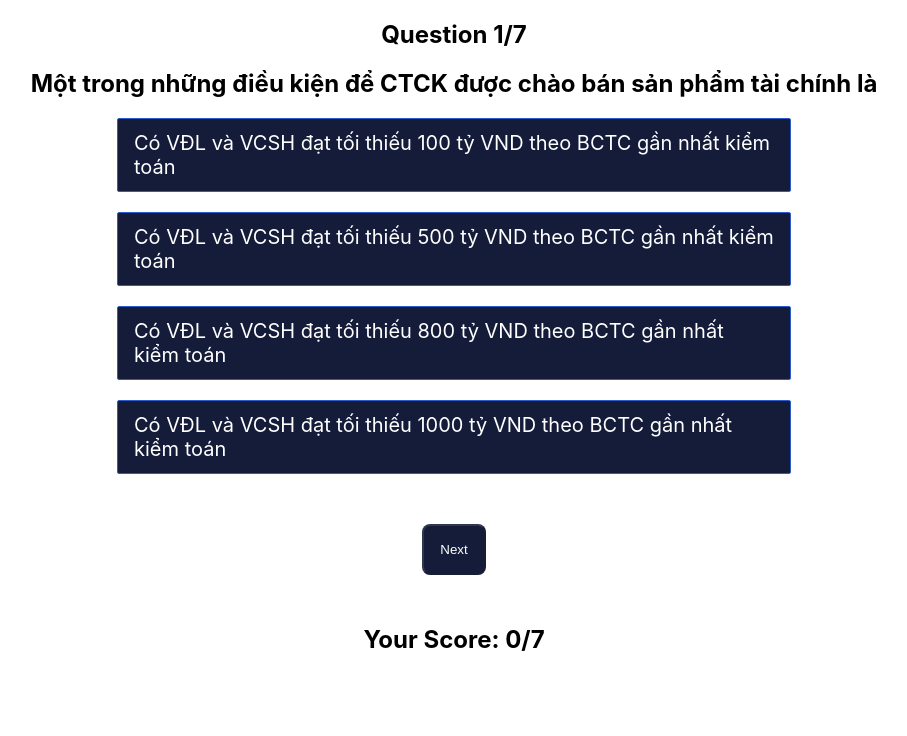
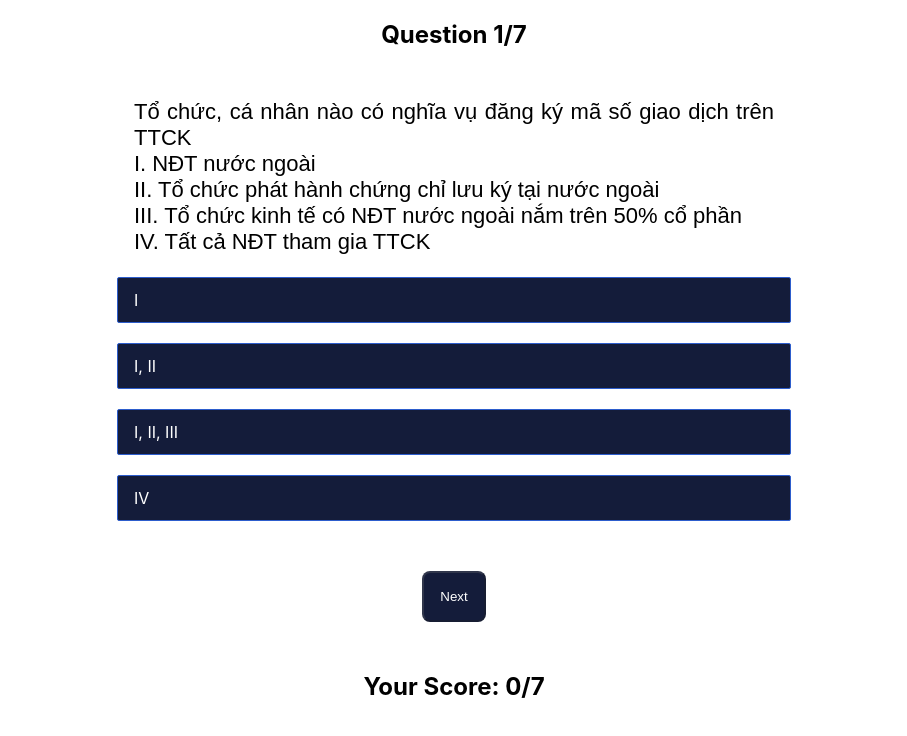
Before and after one commit to ducnguyenhn128/multiple_choice_quiz_app, a React (Create React App) app in the folder quizapp/: page /test in a window 1280 px wide. Shown: the top 736 px of the page, without its empty margins (186-1093 px from the left). Built offline with nearby package versions, Linux system fonts and the light colour scheme.

Commit message:
update question 44

```diff
--- a/quizapp/src/App.css
+++ b/quizapp/src/App.css
@@ -24,6 +24,19 @@ h1 {
   text-align: center;
 }
 
+.question_detail {
+  margin-top: 50px;
+  width: 50%;
+  margin-left: 25%;
+  align-self: start;
+  text-align: justify;
+  white-space: pre-wrap;
+  max-width:50%;
+  font-size: 22px;
+  font-family: sans-serif;
+  padding: 0;
+}
+
 .choice {
   /* height: 60px; */
   margin: 20px auto;
@@ -35,7 +48,7 @@ h1 {
   color: white;
   list-style-type: none;
   text-align: left;
-  font-size: 20px
+  font-size: 16px
 }
 
 .choice:hover {
--- a/quizapp/src/QuestionBank.js
+++ b/quizapp/src/QuestionBank.js
@@ -72,7 +72,7 @@ const questionBank = [
         question: "Phạm vi hoạt động của VP đại diện CTCK, cty quản lý quỹ nước ngoài tại VN KHÔNG bao gồm nội dung nào" ,
         choices: [
             "Thực hiện chức năng văn phòng liên lạc & nghiên cứu thị trường",
-            "Xúc tiến xây dựng các dự án hợp tắc trong lĩnh vực CK & TTCK tại VN" ,
+            "Xúc tiến xây dựng các dự án hợp tác trong lĩnh vực CK & TTCK tại VN" ,
             "Thúc đẩy, giám sát thực hiện dự án do công ty CK, công ty quản lý quỹ nước ngoài tài trợ tại VN",
             "Thực hiện hoạt động kinh doanh CK tại VN"
         ],
@@ -232,7 +232,7 @@ const questionBank = [
         choices: [
             "I, II và III" , 'II, III, IV', 'II, III', 'I,II,IV',
         ],
-        answer: 'I, II, IV'
+        answer: 'I,II,IV'
 
     },
     {
@@ -324,6 +324,117 @@ const questionBank = [
             "Khoản vay phải được hoàn trả duy nhất bằng tiền sau khi được bên cho vay chấp thuận"
         ],
         answer: "Lãi suất cho vay được thoả thuận trên nguyên tắc tuân thủ pháp luật"
+    },
+    // 31 - 90
+    {
+        question: 'Công ty đại chúng được mua lại CP của chính mình không phải đáp ứng quy định nào \n I. Mua lại không quá 30% tổng số cổ phần phổ thông đã bán \nII.Phải thực hiện mua lại CP trong thời hạn 6 tháng, kể từ ngày kết thúc đợt chào bán cổ phiếu để tăng vốn \nIII. Có quyết định mua lại CP để giảm vốn điều lệ được DHCD thông qua\nIV.Có CTCK được chỉ định thực hiện giao dịch',
+        choices: [
+            'I, IV', 'II', 'II,IV', 'Tất cả các phương án trên'
+        ],
+        answer: 'II'
+    },
+    {
+        question:'Các hình thức xử phạt trong xử lý vi phạm hành chính trong lĩnh vực CK bao gồm \nI. Cảnh cáo \nII. Tước quyền sử dụng GCN đăng ký hoạt động văn phòng dại diện, chứng chỉ hành nghề CK từ 03 - 24 tháng \nIII.Tịch thu tang vật vi phạm hành chính, phương tiện được sử dụng để vi phạm hành chính \nĐình chỉ giao dịch chứng khoán có thời hạn từ 01 - 12 tháng',
+        choices: [
+            'I',
+            'I, II',
+            'I, II, IV',
+            'Tất cả các phương án trên'
+        ],
+        answer: 'I, II, IV'
+    },
+    {
+        question: 'Điều kiện nào sau đây là điều kiện niêm yết trái phiếu trên Sở GDCK \nI. Có VĐL đã góp từ 10 tỷ trở lên \nII. Được HĐQT thông qua việc niêm yết \nIII. ROE năm liền trước năm đăng ký tối thiếu 15% \nIV.Phải là trái phiếu đã chào bán ra công chúng',
+        choices: [
+            'I, II', 'III, IV', 'I, II, III', 'IV'
+        ],
+        answer: 'IV'
+    },
+    {
+        question: 'Điều kiện về vốn, vốn chủ sở hữu đối với công ty chứng khoán thực hiện tự doanh chứng khoán phái sinh tối thiếu là',
+        choices: [
+            '500 tỷ',
+            '600 tỷ',
+            '800 tỷ',
+            '900 tỷ'
+        ],
+        answer: '600 tỷ'
+    },
+    {
+        question: 'Điều kiện là thành viên bù trử chung cho hoạt động thanh toán, bù trừ giao dịch chứng khoán phái sinh của CTCK \nI. Là thành viên lưu ký của Tổng công ty lưu ký bù trừ chứng khoán VN \nII. Vốn điều lệ, VCSH từ 1200 tỷ VND \nIII. Vốn điều lệ, VCSH từ 5000 tỷ VND \nIV.Không lỗ 2 năm gần nhất',
+        choices: [
+            'I, II, IV', 'II, IV', 'I, III, IV', 'Tất cả các phương án trên'
+        ],
+        answer: 'I, II, IV'
+    },
+    {
+        question: 'Theo quy định của Luật Chứng khoán, Sở giao dịch CK không có quyền nào sau đây, loại trừ \n I. Ban hành quy chế đăng ký, lưu ký, bù trừ, thanh toán CK sau khi được UBCK chấp thuật \nII. Tạm ngừng đình chỉ hoặc huỷ bỏ giao dịch chứng khoán \nIII.Cháp thuật, huỷ bỏ niêm yết CK tại SGDCK \nIV. Làm trung gian hoà giải theo yêu cầu của thành viên giao dịch khi phát sinh tranh chấp liên quan đến giao dịch CK',
+        choices: [
+            'I', 'I, IV', 'II, III', 'III, IV'
+        ],
+        answer: 'I'
+    },
+    {
+        question: 'Khi xử lý vi phạm hành chính trong lĩnh vực CK, Chủ tich UBCK được phạt tối đa',
+        choices: [
+            'Đến 100 triệu với tổ chức, 50 triệu với cá nhân',
+            'Đến 500 triệu với tổ chức, 250 triệu với cá nhân',
+            'Đến 2 tỷ với tổ chức, 1 tỷ với cá nhân',
+            'Đến 3 tỷ với tổ chức, 1.5 tỷ với cá nhân'
+        ],
+        answer: 'Đến 3 tỷ với tổ chức, 1.5 tỷ với cá nhân'
+    },
+    {
+        question: 'Đối tượng nào được phạt vi phạm hành chính trong lĩnh vực CK \nI. Bộ trưởng Bộ tài chính \nII. Chủ tịch UBCK \nIII. Chánh thanh tra UBCK \nIV. Chủ tịch UBND cấp tỉnh',
+        choices: [
+            'I, II, III', 'II, III', 'II, III, IV', 'Tất cả các phương án trên'
+        ],
+        answer: 'II, III, IV'
+    },
+    {
+        question: 'Tổ chức niêm yết không phải công bố thông tin trong 24 giờ kể từ khi xảy ra sự kiện nào' ,
+        choices: [
+            'có quyết định mua lại CP của chính mình',
+            'có quyểt định thay đổi DN kiểm toán',
+            'có quyết định của cơ quan thuế v/v vi phạm luật thuế',
+            'khi giá cổ phiếu tăng trần hoặc giảm sàn 10 phiên liên tiếp'
+        ],
+        answer: 'khi giá cổ phiếu tăng trần hoặc giảm sàn 10 phiên liên tiếp'
+    },
+    {
+        question: 'Tổ chức niêm yết CP, công ty đại chúng quy mô lớn phải công bố thông tin bất thường trong vòng 24h, kể từ khi vay có giá trị bao nhiêu % tổng tài sản của công ty',
+        choices: [
+            '10%', '20%', '25%', '30%'
+        ],
+        answer: '10%'
+    },
+    {
+        question: 'Sở giao dịch CK VN được chấp thuận các đối tượng nào trở thành thành viên \nI. Công ty CK \nII. Ngân hàng thương mại \nIII. Chi nhánh ngân hàng nước ngoài \nIV. Công ty đại chúng',
+        choices: [
+            'I', 'I, II', 'I, II, III', 'Tất cả các phương án trên'
+        ],
+        answer: 'I, II, III'
+    },
+    {
+        question: 'Loại trái phiếu DN nào được niêm yết trên Sở giao dịch CK VN theo nghị định 155/2020/NĐ-CP \nI. Trái phiếu đã chào bán ra công chúng \nII. Trái phiếu chào bán riêng lẻ \nIII.Trái phiếu chào bán riêng lẻ và chào bán ra công chúng của công ty đại chúng \nIV. Trái phiếu chào bán riêng lẻ và chào bán ra công chúng của tất cả các doanh nghiệp đáp ứng điều kiện về vốn, khả năng tài chính',
+        choices: [
+            'I', 'I, II', 'I, II, III', 'Tất cả các phương án trên'
+        ],
+        answer: 'I'
+    },
+    {
+        question: 'Tổ chức, cá nhân nào có nghĩa vụ đăng ký mã số giao dịch trên TTCK \nI. NĐT nước ngoài \nII. Tổ chức phát hành chứng chỉ lưu ký tại nước ngoài \nIII. Tổ chức kinh tế có NĐT nước ngoài nắm trên 50% cổ phần \nIV. Tất cả NĐT tham gia TTCK',
+        choices: [
+            'I', 'I, II', 'I, II, III', 'IV'
+        ],
+        answer: 'I, II, III'
+    },
+    {
+        question: 'Tổ chức, cá nhân đã được cấp mã số giao dịch CK phải báo cáo Tổng công ty lưu ký bù trừ CKCN v/v thay đổi thông tin liên quan đến mã số giao dịch CK trong các trường hợp nào \nI.Thay đổi thành viên lưu ký \nII.Thay đổi tên, quốc giá hoặc vùng lãnh thổ nơi đăng ký hoạt động, địa chỉ trụ sở chính, số giấy phép đăng ký kinh doanh đối với tổ chức \n III. Thay đổi tên, quốc tịch, địa chỉ liên lạc, số hộ chiếu hoặc chứng thực cá nhân hợp pháp khác đối với cá nhân \nIV. Thay đối số lượng CK nắm giữ',
+        choices: [
+            'I', 'II, III', 'I, II, III', 'Tất cả các phương án trên'
+        ],
+        answer: 'I, II, III'
     }
 ]
 
--- a/quizapp/src/question/question.jsx
+++ b/quizapp/src/question/question.jsx
@@ -1,9 +1,12 @@
 import '../App.css'
-import { useState } from 'react'
+import shuffleArray from '../util/shuffleArray';
 
 const Question = ({problem, user_submmit, answerStatus, activeIndex, setUser_submit, setAnswerStatus, setActiveIndex,userPoint,setUserPoint}) => {
     // props must be an object
     const {question, choices, answer} = problem
+
+    const a1 = "Những thông tin nào sau đây về chứng khoán đăng ký biện pháp bảo đảm do Tổng công ty lưu ký và bù trừ chứng khoán cung cấp \n I. Bên bảo đảm và bên nhận bảo đảm \n II. Mã chứng khoán, số lượng CK đăng ký biện pháp bảo đảm \n III. Thông tin về việc xử lý tài sản bảo đảm \n IV. Thời điểm đăng ký biện pháp bảo đảm"
+    console.log(a1)
 
     // console.log(question)
     // console.log(choices)
@@ -41,9 +44,7 @@ const Question = ({problem, user_submmit, answerStatus, activeIndex, setUser_sub
     return (
         <div>
             {/* Render question */}
-            <h2>
-                {question}
-            </h2>
+                <pre className='question_detail'>{question}</pre>
 
             {/* Render list of choices */}
 
@@ -57,7 +58,7 @@ const Question = ({problem, user_submmit, answerStatus, activeIndex, setUser_sub
                     // display right answer: CSS when user choose incorrect, the right answer will display green background
                     onClick = {() => handleClick(index)}
                 >
-                    {el.replace(/\n/g, '<br />')}
+                    {el}
                 </li>
             ))}
         </div>
--- a/quizapp/src/util/shuffleArray.js
+++ b/quizapp/src/util/shuffleArray.js
@@ -15,7 +15,7 @@ function shuffleArray(arr) {
   const originalArray = [1, 2, 3, 4, 5];
   const shuffledArray = shuffleArray(originalArray);
 
-  console.log(originalArray); // Original array remains unchanged
-  console.log(shuffledArray); // Shuffled array
+  // console.log(originalArray); // Original array remains unchanged
+  // console.log(shuffledArray); // Shuffled array
 
   export default shuffleArray
```
